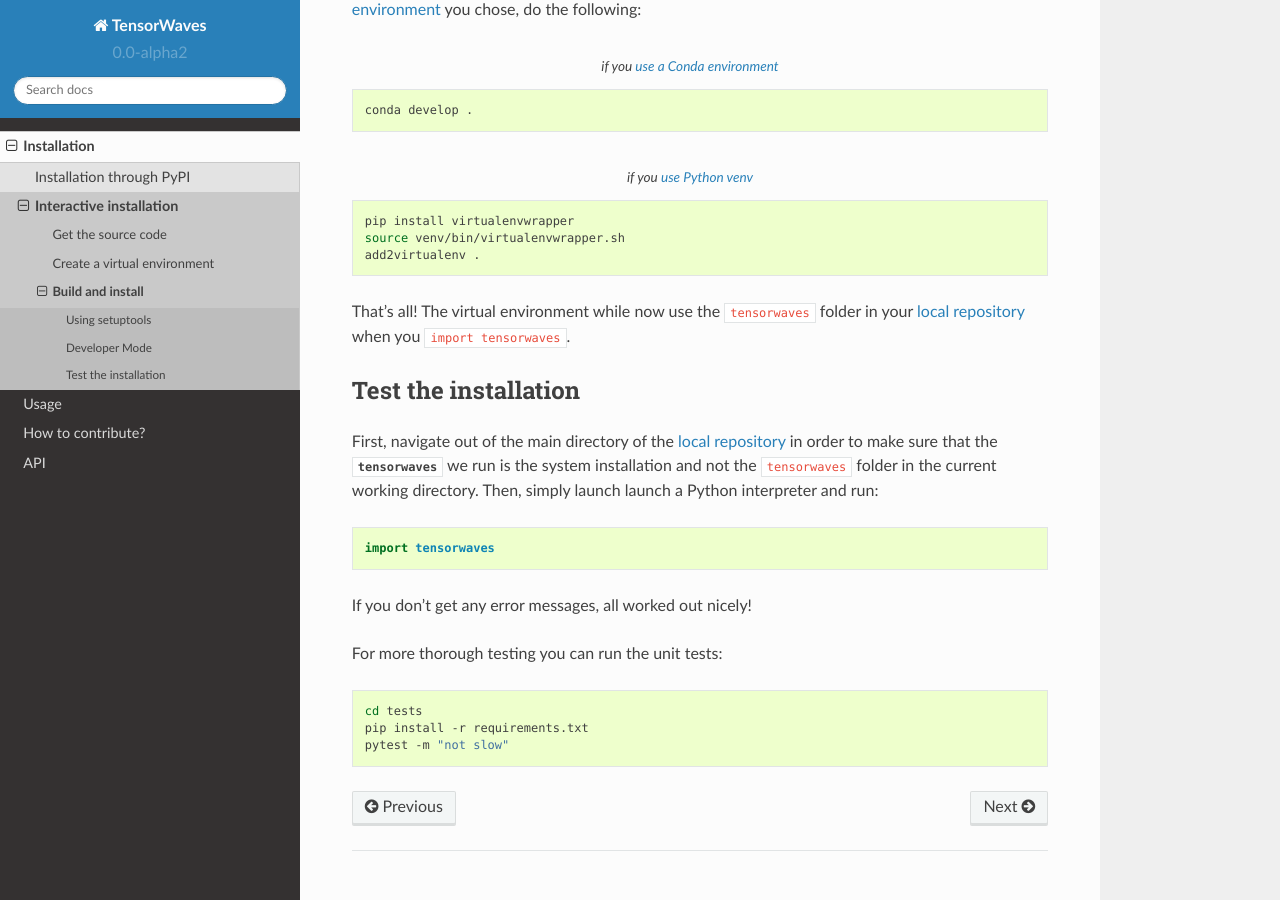
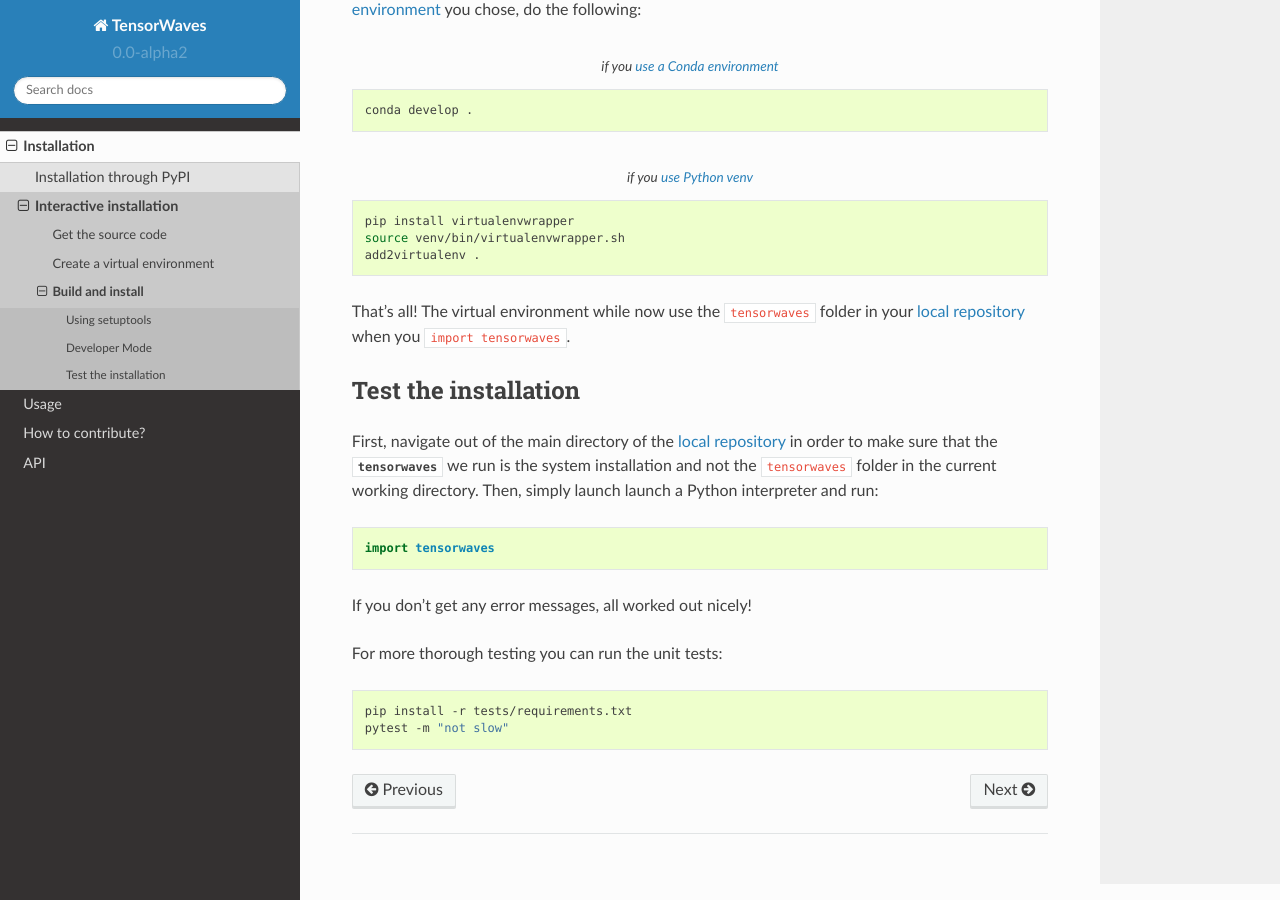
Before and after one commit to ComPWA/tensorwaves, a Sphinx documentation site: the page built from doc/install/install.rst, in a window 1280 px wide and 900 px high, scrolled down 848 px. Built offline with Sphinx 7.4.7 and the Read the Docs theme 2.0.0, drawn with Linux system fonts in a browser that asks for light colours; pages that are not in the unit, such as notebooks, are missing from menus; the version number is read from the project's files by our own code.

```diff
--- a/doc/contribute.rst
+++ b/doc/contribute.rst
@@ -50,7 +50,6 @@ Try to keep test coverage high. You can test current coverage by running
 
 .. code-block:: shell
 
-  cd tests
   pytest
 
 Note that we navigated into the `tests
--- a/doc/install/install.rst
+++ b/doc/install/install.rst
@@ -80,6 +80,5 @@ For more thorough testing you can run the unit tests:
 
 .. code-block:: shell
 
-  cd tests
-  pip install -r requirements.txt
+  pip install -r tests/requirements.txt
   pytest -m "not slow"
```
Also changed, not shown: .travis.yml, 2 other files.
